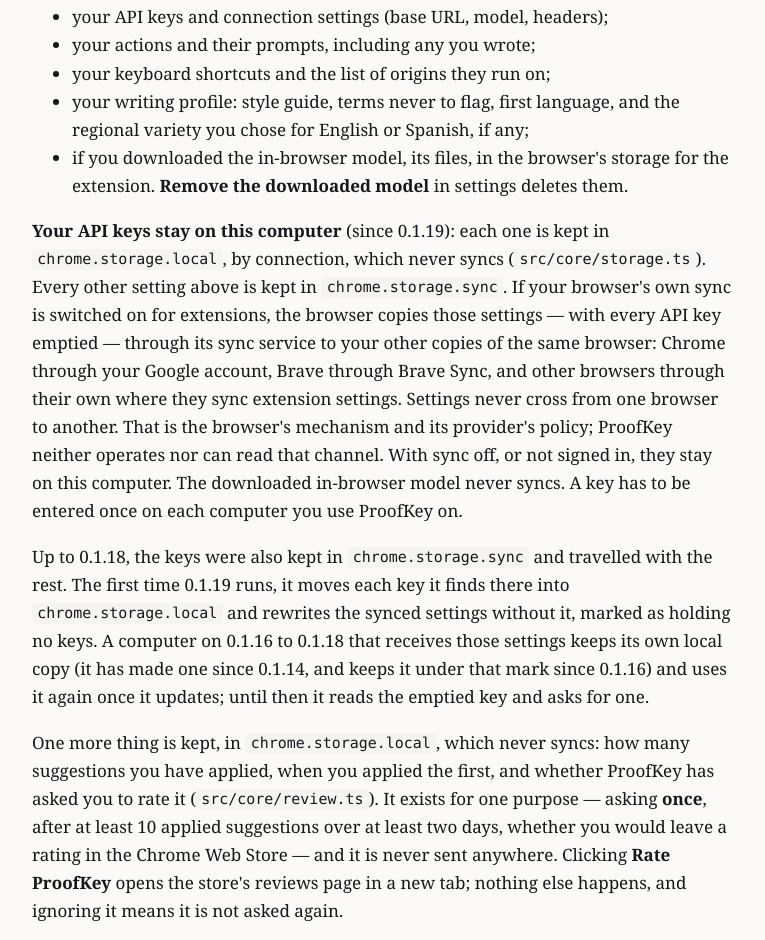
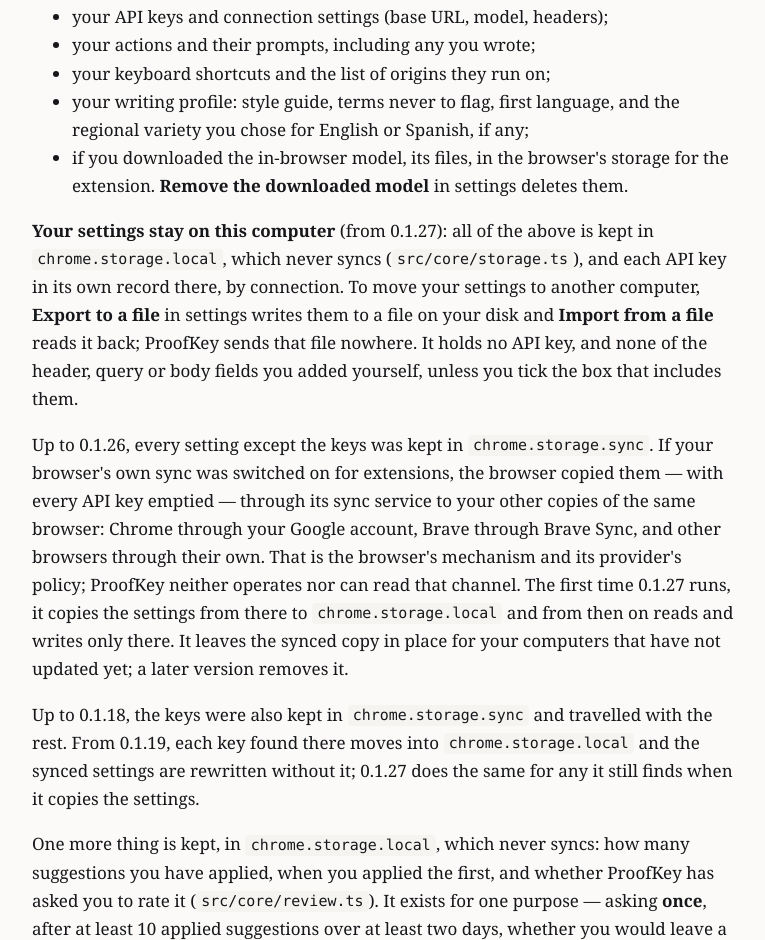
Before and after one commit to jiru-labs/jiru-labs.github.io, a plain HTML site: page proofkey/privacy/index.html in a window 1280 px wide. Shown: the part 1330-2270 px from the top of the page, without its empty margins (256-1021 px from the left). Drawn offline with Linux system fonts and the light colour scheme.

Commit message:
Privacidad de ProofKey 0.1.27

```diff
--- a/proofkey/privacy/index.html
+++ b/proofkey/privacy/index.html
@@ -190,7 +190,7 @@
   </header>
 
   <section class="policy">
-<!-- from https://github.com/jiru-labs/proofkey/blob/226916c/PRIVACY.md -->
+<!-- from https://github.com/jiru-labs/proofkey/blob/cb4e30f/PRIVACY.md -->
 <div class="markdown-heading"><h1 class="heading-element">Privacy Policy</h1><a id="user-content-privacy-policy" class="anchor" aria-label="Permalink: Privacy Policy" href="#privacy-policy"><span aria-hidden="true" class="octicon octicon-link"></span></a></div>
 <p><strong>Last updated: 17 November 2026</strong></p>
 <p>ProofKey is a browser extension published by Patricio Llorens. This policy describes
@@ -237,25 +237,27 @@ and the regional variety you chose for English or Spanish, if any;</li>
 <li>if you downloaded the in-browser model, its files, in the browser's storage
 for the extension. <strong>Remove the downloaded model</strong> in settings deletes them.</li>
 </ul>
-<p><strong>Your API keys stay on this computer</strong> (since 0.1.19): each one is
-kept in <code>chrome.storage.local</code>, by connection, which never syncs
-(<code>src/core/storage.ts</code>). Every other setting above is kept in
-<code>chrome.storage.sync</code>. If your browser's own sync is switched on for
-extensions, the browser copies those settings — with every API key emptied —
-through its sync service to your other copies of the same browser: Chrome
-through your Google account, Brave through Brave Sync, and other browsers
-through their own where they sync extension settings. Settings never cross from one
-browser to another. That is the browser's mechanism and its provider's policy;
-ProofKey neither operates nor can read that channel. With sync off, or not
-signed in, they stay on this computer. The downloaded in-browser model never
-syncs. A key has to be entered once on each computer you use ProofKey on.</p>
-<p>Up to 0.1.18, the keys were also kept in
-<code>chrome.storage.sync</code> and travelled with the rest. The first time 0.1.19
-runs, it moves each key it finds there into <code>chrome.storage.local</code>
-and rewrites the synced settings without it, marked as holding no keys. A
-computer on 0.1.16 to 0.1.18 that receives those settings keeps its own local copy (it
-has made one since 0.1.14, and keeps it under that mark since 0.1.16) and uses
-it again once it updates; until then it reads the emptied key and asks for one.</p>
+<p><strong>Your settings stay on this computer</strong> (from 0.1.27): all of the above is
+kept in <code>chrome.storage.local</code>, which never syncs (<code>src/core/storage.ts</code>), and
+each API key in its own record there, by connection. To move your settings to
+another computer, <strong>Export to a file</strong> in settings writes them to a file on
+your disk and <strong>Import from a file</strong> reads it back; ProofKey sends that file
+nowhere. It holds no API key, and none of the header, query or body fields you
+added yourself, unless you tick the box that includes them.</p>
+<p>Up to 0.1.26, every setting except the keys was kept in <code>chrome.storage.sync</code>.
+If your browser's own sync was switched on for extensions, the browser copied
+them — with every API key emptied — through its sync service to your other
+copies of the same browser: Chrome through your Google account, Brave through
+Brave Sync, and other browsers through their own. That is the browser's
+mechanism and its provider's policy; ProofKey neither operates nor can read
+that channel. The first time 0.1.27 runs, it copies the settings from there to
+<code>chrome.storage.local</code> and from then on reads and writes only there. It leaves
+the synced copy in place for your computers that have not updated yet; a later
+version removes it.</p>
+<p>Up to 0.1.18, the keys were also kept in <code>chrome.storage.sync</code> and travelled
+with the rest. From 0.1.19, each key found there moves into
+<code>chrome.storage.local</code> and the synced settings are rewritten without it; 0.1.27
+does the same for any it still finds when it copies the settings.</p>
 <p>One more thing is kept, in <code>chrome.storage.local</code>, which never syncs: how many
 suggestions you have applied, when you applied the first, and whether ProofKey
 has asked you to rate it (<code>src/core/review.ts</code>). It exists for one purpose —
@@ -305,9 +307,13 @@ ProofKey reads a page only where you switched it on, one site at a time.</li>
 <strong>The provider you pick.</strong> With an API key, the text you check goes to that
 provider, under its own privacy policy, tied to your account and billing.</li>
 <li>
-<strong>Your browser's own sync.</strong> Settings travel through your browser's sync
-service (Google's, Brave's or another's) if its sync is on for
-extensions (see above). API keys do not since 0.1.19; up to 0.1.18 they did.</li>
+<strong>Your browser's own sync, up to 0.1.26.</strong> Settings travelled through your
+browser's sync service (Google's, Brave's or another's) if its sync was on for
+extensions (see above); API keys did not from 0.1.19. From 0.1.27 nothing new
+is written there, and the old copy stays until a later version removes it.</li>
+<li>
+<strong>A settings file you export.</strong> It is an ordinary file on your disk. If you
+ticked the box that includes API keys, anyone who gets the file can use them.</li>
 <li>
 <strong>The browser and the page.</strong> Chrome's built-in model is Chrome's code; the
 site you type into already sees what you type there; another extension, or
```
